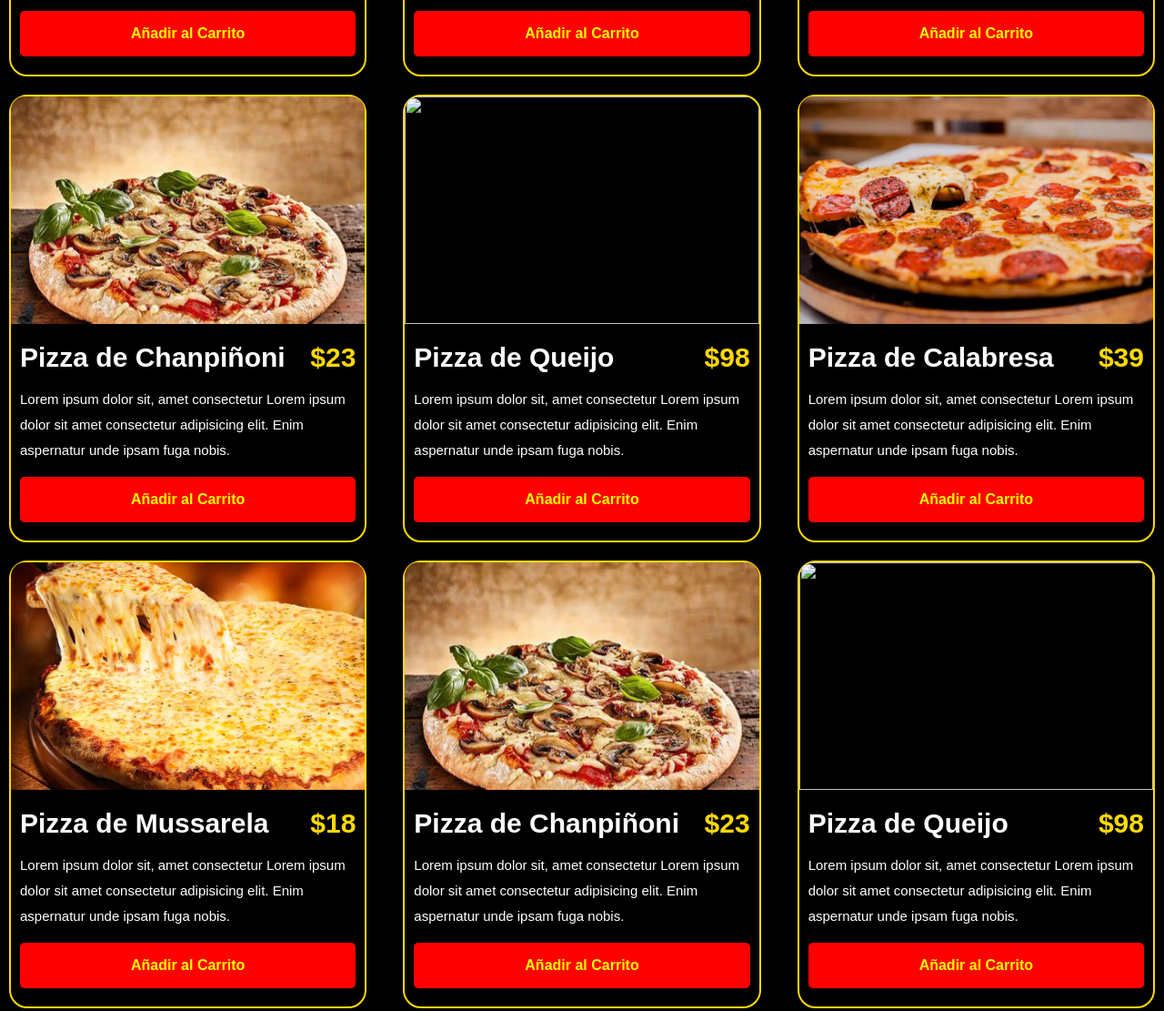
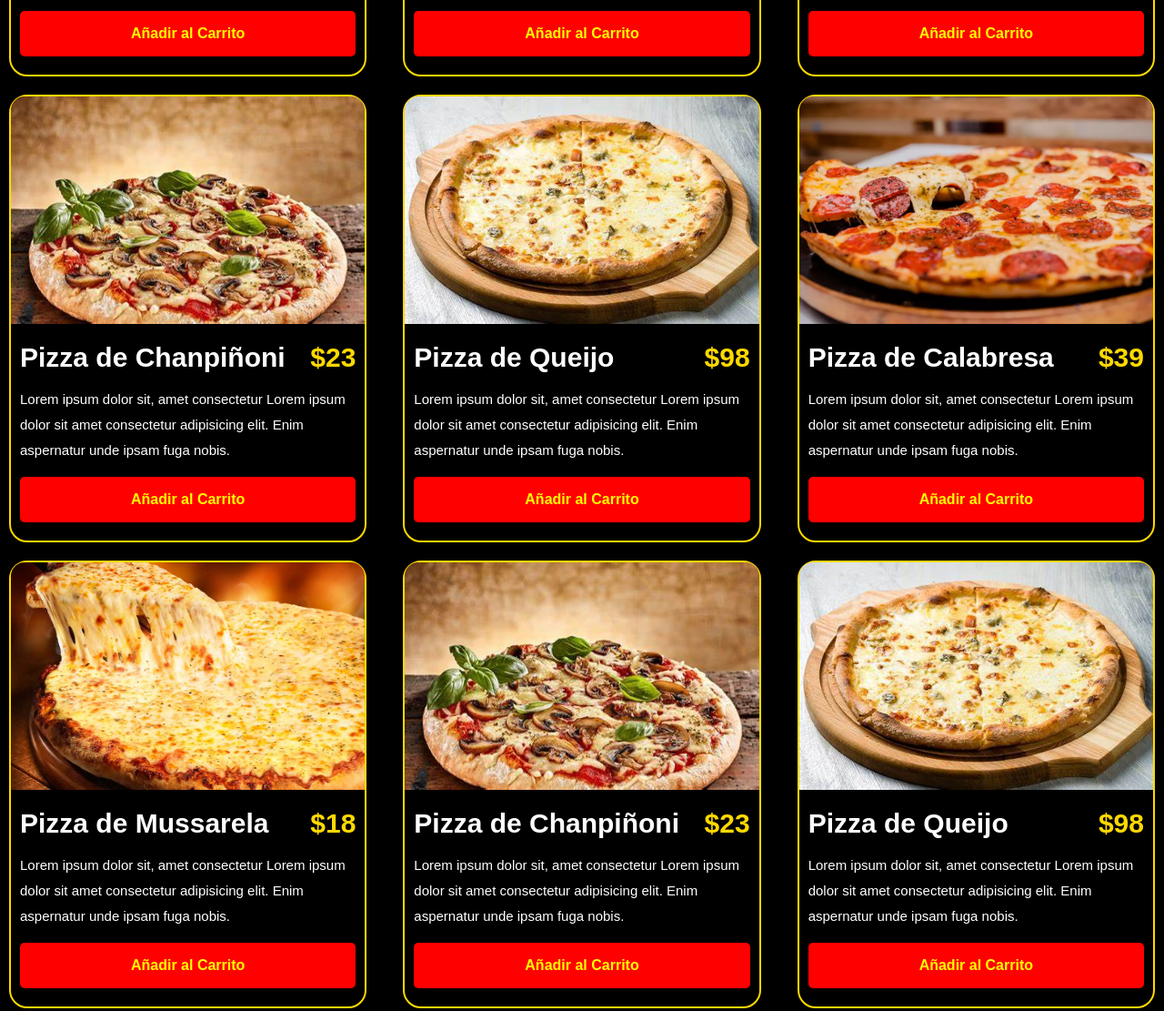
Before and after one commit to LiamRicardo/projectz, a plain HTML site: page menu.html in a window 1280 px wide. Shown: the part 2386-3497 px from the top of the page at 91% size. Drawn offline with Linux system fonts and the light colour scheme.

Commit message:
version permanente

```diff
--- a/menu.html
+++ b/menu.html
@@ -184,7 +184,7 @@
         </div>
 
         <div class="food-items">
-            <img src="img/pizza de queso 2.0.jpg." alt="">
+            <img src="img/pizza de queso 2.0.jpg" alt="">
             <div class="details">
                 <div class="details-sub">
                     <h5 style="font-size: 30px;">Pizza de Queijo</h5>
@@ -232,7 +232,7 @@
         </div>
 
         <div class="food-items">
-            <img src="img/pizza de queso 2.0.jpg." alt="">
+            <img src="img/pizza de queso 2.0.jpg" alt="">
             <div class="details">
                 <div class="details-sub">
                     <h5 style="font-size: 30px;">Pizza de Queijo</h5>
@@ -280,7 +280,7 @@
         </div>
 
         <div class="food-items">
-            <img src="img/pizza de queso 2.0.jpg." alt="">
+            <img src="img/pizza de queso 2.0.jpg" alt="">
             <div class="details">
                 <div class="details-sub">
                     <h5 style="font-size: 30px;">Pizza de Queijo</h5>
```
